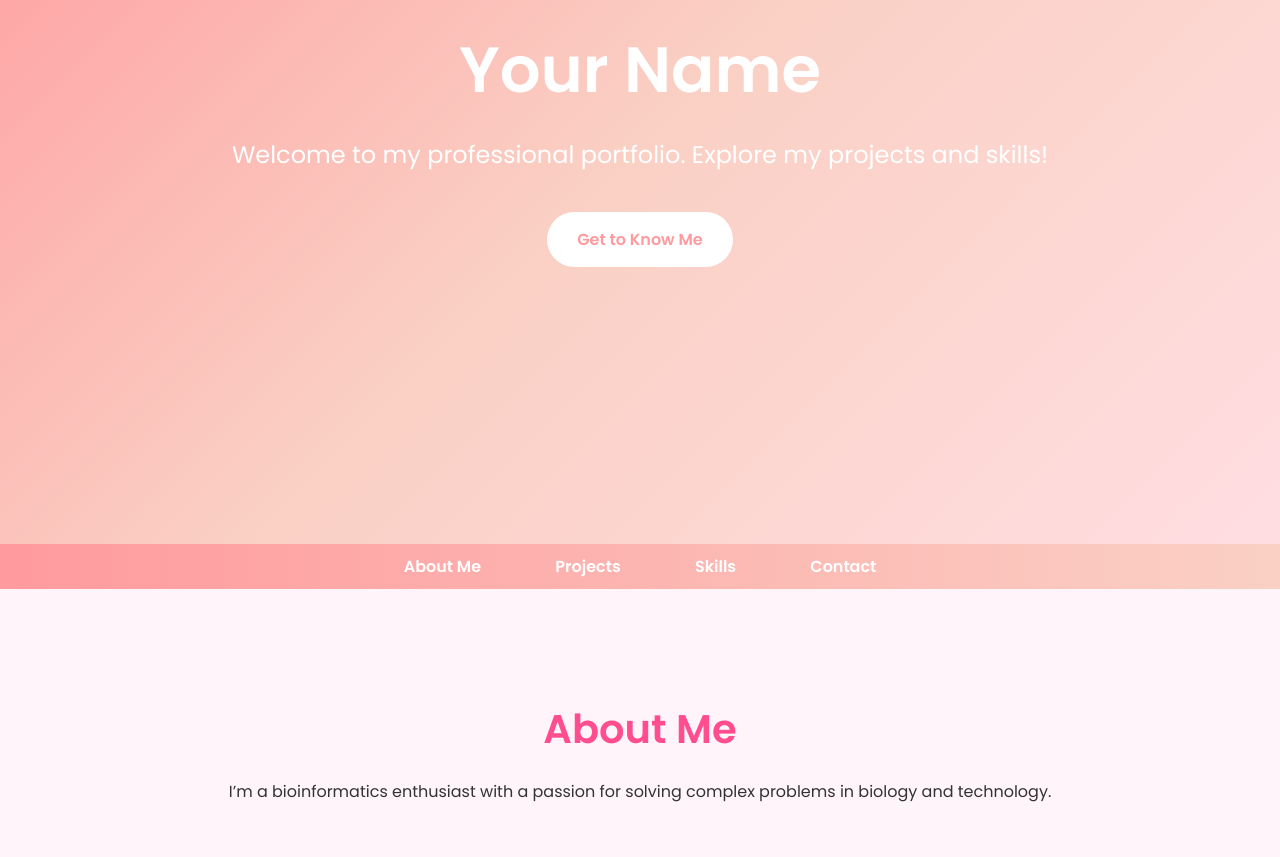
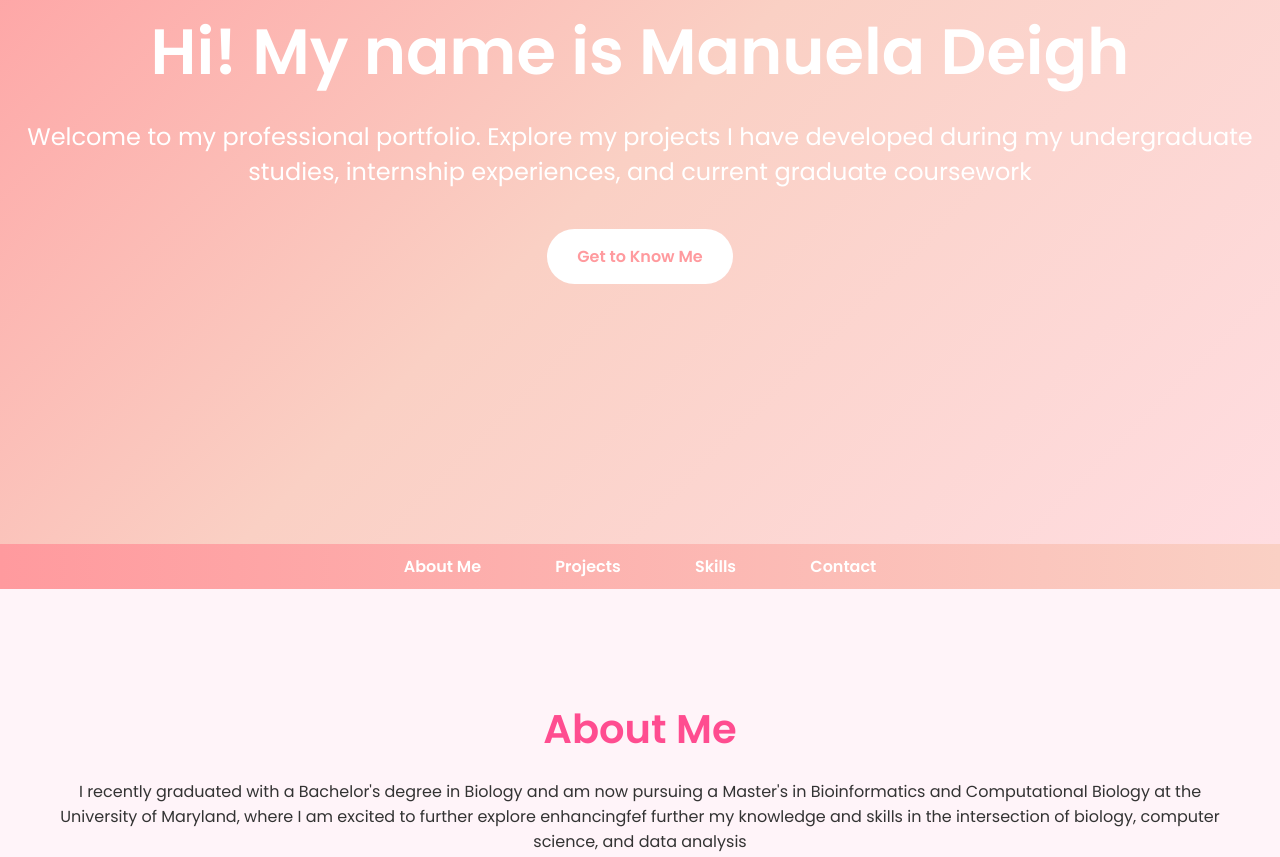
Before and after one commit to Manuela466/My_portfolio, a plain HTML site: page index.html in a window 1280 px wide. Shown: the part 256-1113 px from the top of the page. Drawn offline with Linux system fonts and the light colour scheme.

Commit message:
Updated portfolio for my about me section

```diff
--- a/index.html
+++ b/index.html
@@ -186,8 +186,8 @@
 </head>
 <body>
     <div class="hero">
-        <h1>Your Name</h1>
-        <p>Welcome to my professional portfolio. Explore my projects and skills!</p>
+        <h1>Hi! My name is Manuela Deigh</h1>
+        <p>Welcome to my professional portfolio. Explore my projects I have developed during my undergraduate studies, internship experiences, and current graduate coursework</p>
         <a href="#about">Get to Know Me</a>
     </div>
     <nav>
@@ -199,7 +199,7 @@
     <div id="about" class="content">
         <section>
             <h2>About Me</h2>
-            <p>I’m a bioinformatics enthusiast with a passion for solving complex problems in biology and technology.</p>
+            <p>I recently graduated with a Bachelor's degree in Biology and am now pursuing a Master's in Bioinformatics and Computational Biology at the University of Maryland, where I am excited to further explore enhancingfef further my knowledge and skills in the intersection of biology, computer science, and data analysis</p>
         </section>
     </div>
     <div id="projects" class="content">
@@ -241,7 +241,7 @@
         </section>
     </div>
     <footer>
-        <p>© 2024 Your Name | Made with ❤️</p>
+        <p>© Manuela Deigh️</p>
     </footer>
 </body>
 </html>
```
